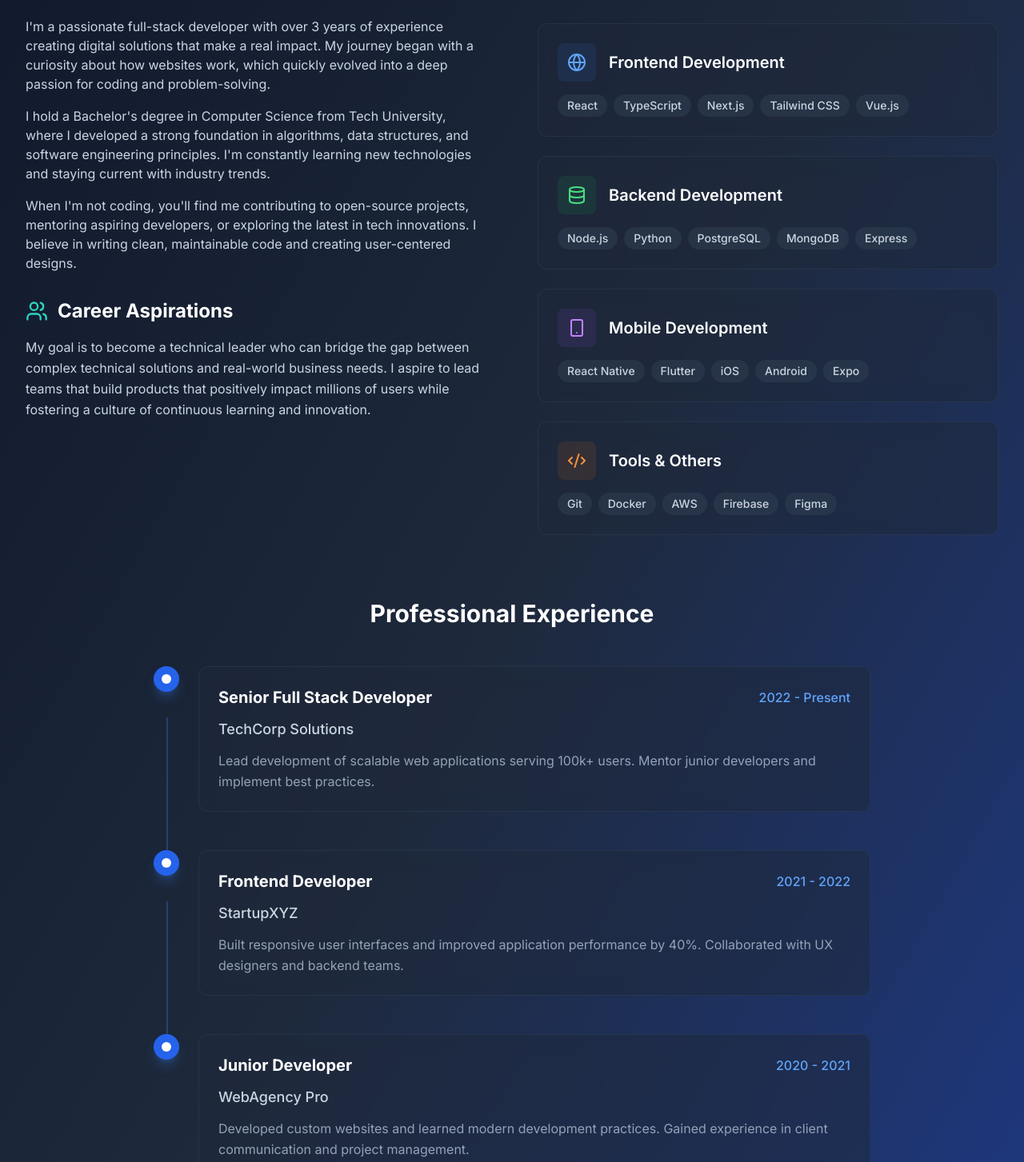
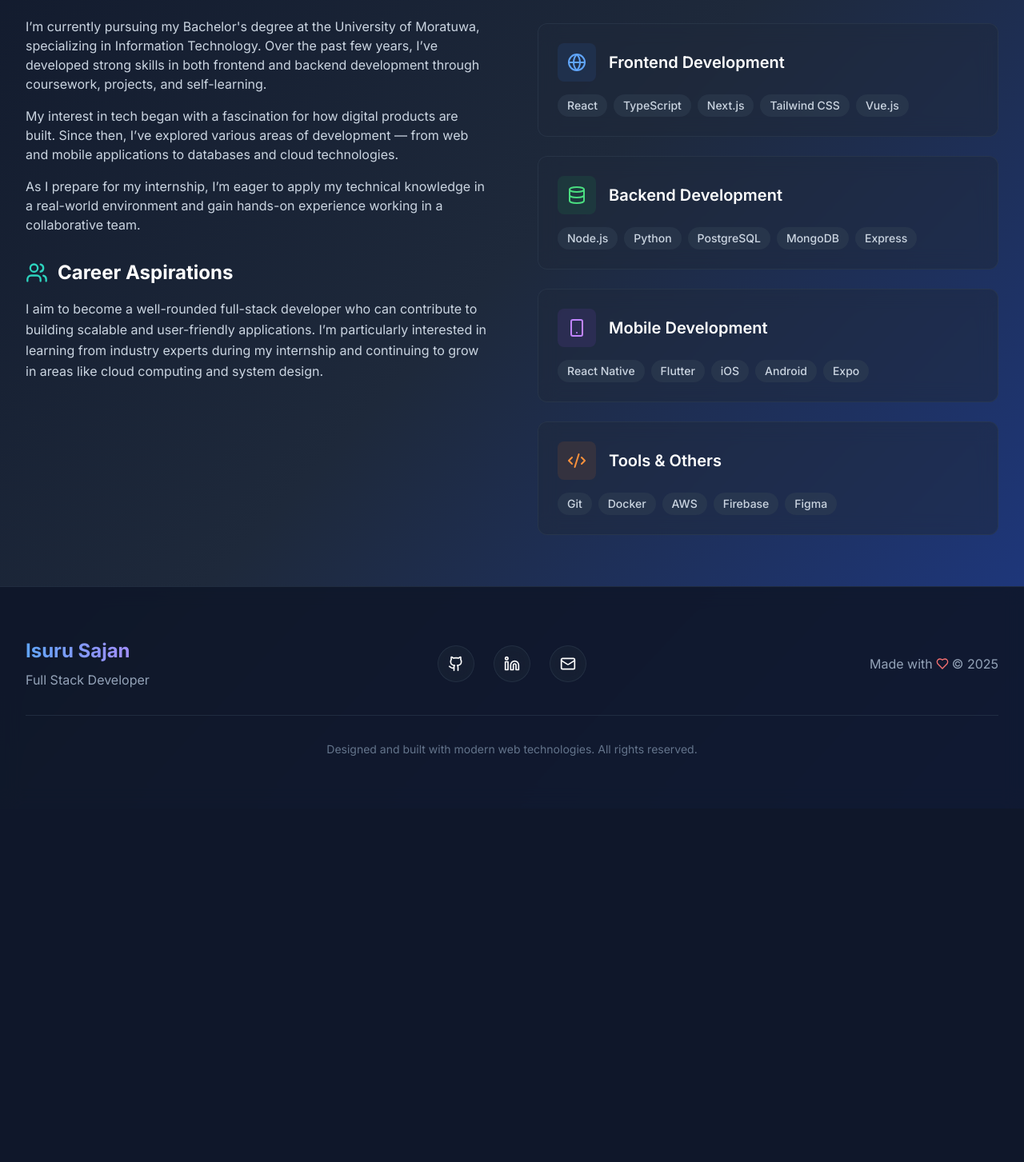
Before and after one commit to Isurusajan/portofolio3, a React (Vite) app: page /about in a window 1280 px wide. Shown: the part 360-1813 px from the top of the page at 80% size. After the commit the page ends 1371 px from the top, so only its background shows below. Built offline with nearby package versions, Linux system fonts and the light colour scheme.

Commit message:
about page modified

```diff
--- a/src/pages/About.jsx
+++ b/src/pages/About.jsx
@@ -29,27 +29,6 @@ const About = () => {
     },
   ];
 
-  const experiences = [
-    {
-      role: 'Senior Full Stack Developer',
-      company: 'TechCorp Solutions',
-      period: '2022 - Present',
-      description: 'Lead development of scalable web applications serving 100k+ users. Mentor junior developers and implement best practices.',
-    },
-    {
-      role: 'Frontend Developer',
-      company: 'StartupXYZ',
-      period: '2021 - 2022',
-      description: 'Built responsive user interfaces and improved application performance by 40%. Collaborated with UX designers and backend teams.',
-    },
-    {
-      role: 'Junior Developer',
-      company: 'WebAgency Pro',
-      period: '2020 - 2021',
-      description: 'Developed custom websites and learned modern development practices. Gained experience in client communication and project management.',
-    },
-  ];
-
   return (
     <section className="section-padding">
       <div className="container-width">
@@ -59,7 +38,7 @@ const About = () => {
             About <span className="gradient-text">Me</span>
           </h1>
           <p className="text-xl text-gray-300 max-w-3xl mx-auto leading-relaxed">
-            Passionate developer with a love for creating innovative solutions and beautiful user experiences
+            Dedicated and curious software engineering undergraduate with a passion for building impactful digital solutions.
           </p>
         </div>
 
@@ -73,21 +52,13 @@ const About = () => {
               </h2>
               <div className="prose prose-lg text-gray-300 space-y-4">
                 <p>
-                  I'm a passionate full-stack developer with over 3 years of experience creating
-                  digital solutions that make a real impact. My journey began with a curiosity
-                  about how websites work, which quickly evolved into a deep passion for coding
-                  and problem-solving.
+                  I’m currently pursuing my Bachelor's degree at the University of Moratuwa, specializing in Information Technology. Over the past few years, I’ve developed strong skills in both frontend and backend development through coursework, projects, and self-learning.
                 </p>
                 <p>
-                  I hold a Bachelor's degree in Computer Science from Tech University, where I
-                  developed a strong foundation in algorithms, data structures, and software
-                  engineering principles. I'm constantly learning new technologies and staying
-                  current with industry trends.
+                  My interest in tech began with a fascination for how digital products are built. Since then, I’ve explored various areas of development — from web and mobile applications to databases and cloud technologies.
                 </p>
                 <p>
-                  When I'm not coding, you'll find me contributing to open-source projects,
-                  mentoring aspiring developers, or exploring the latest in tech innovations.
-                  I believe in writing clean, maintainable code and creating user-centered designs.
+                  As I prepare for my internship, I’m eager to apply my technical knowledge in a real-world environment and gain hands-on experience working in a collaborative team.
                 </p>
               </div>
             </div>
@@ -99,10 +70,7 @@ const About = () => {
                 Career Aspirations
               </h3>
               <p className="text-gray-300 leading-relaxed">
-                My goal is to become a technical leader who can bridge the gap between complex
-                technical solutions and real-world business needs. I aspire to lead teams that
-                build products that positively impact millions of users while fostering a
-                culture of continuous learning and innovation.
+                I aim to become a well-rounded full-stack developer who can contribute to building scalable and user-friendly applications. I’m particularly interested in learning from industry experts during my internship and continuing to grow in areas like cloud computing and system design.
               </p>
             </div>
           </div>
@@ -144,33 +112,7 @@ const About = () => {
         </div>
 
         {/* Experience Timeline */}
-        <div className="mt-20">
-          <h2 className="text-3xl font-bold text-white text-center mb-12">
-            Professional Experience
-          </h2>
-          <div className="max-w-4xl mx-auto">
-            {experiences.map((exp, index) => (
-              <div key={index} className="relative">
-                {index !== experiences.length - 1 && (
-                  <div className="absolute left-4 top-16 bottom-0 w-0.5 bg-blue-500/30"></div>
-                )}
-                <div className="flex items-start space-x-6 pb-12">
-                  <div className="flex-shrink-0 w-8 h-8 bg-blue-600 rounded-full flex items-center justify-center shadow-lg shadow-blue-500/30">
-                    <div className="w-3 h-3 bg-white rounded-full"></div>
-                  </div>
-                  <div className="glass-effect p-6 rounded-xl hover:bg-gray-700/30 transition-all duration-300 flex-1 hover:shadow-xl hover:shadow-blue-500/10">
-                    <div className="flex flex-col md:flex-row md:items-center md:justify-between mb-3">
-                      <h3 className="text-xl font-bold text-white">{exp.role}</h3>
-                      <span className="text-blue-400 font-medium">{exp.period}</span>
-                    </div>
-                    <h4 className="text-lg text-gray-300 font-medium mb-3">{exp.company}</h4>
-                    <p className="text-gray-400 leading-relaxed">{exp.description}</p>
-                  </div>
-                </div>
-              </div>
-            ))}
-          </div>
-        </div>
+        {/* Removed for now since you're seeking your first internship */}
       </div>
     </section>
   );
```
